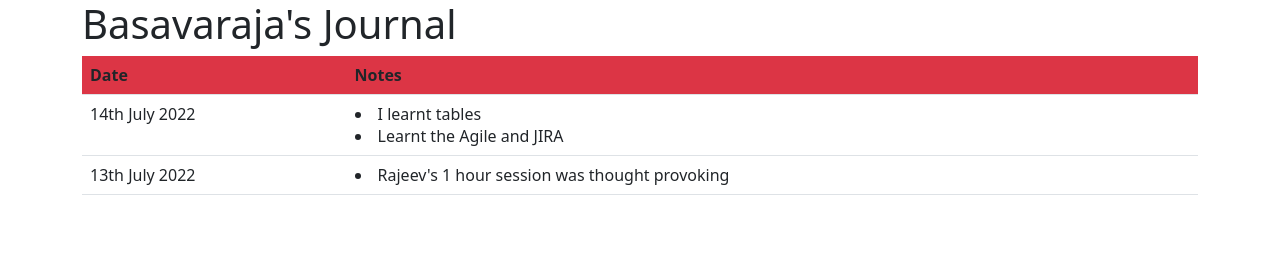
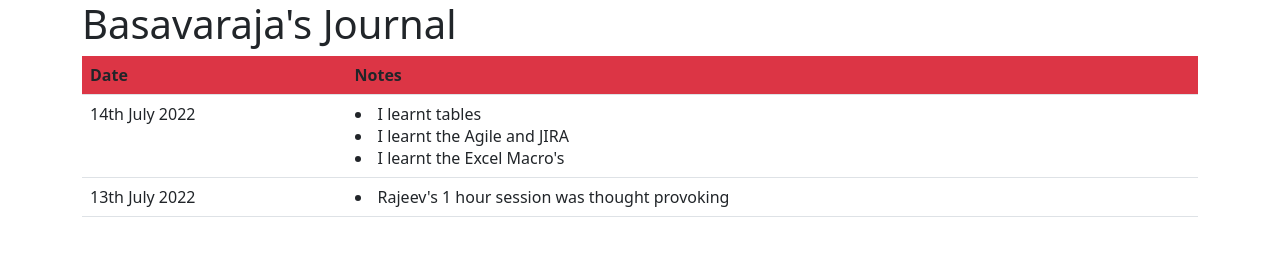
Before and after one commit to basavaraj-mrk/basavaraj-mrk, a plain HTML site: page journal 14.html in a window 1280 px wide. Drawn offline with nearby package versions, Linux system fonts and the light colour scheme.

Commit message:
Updated Journal file
Updated Journal file

```diff
--- a/journal 14.html
+++ b/journal 14.html
@@ -20,7 +20,8 @@
 			<td>14th July 2022</td>
 			<td>
 				<li>I learnt tables</li>
-				<li>Learnt the Agile and JIRA</li>
+				<li>I learnt the Agile and JIRA</li>
+				<li>I learnt the Excel Macro's</li>
 			</td>
 		</tr>
 		<tr>
```
